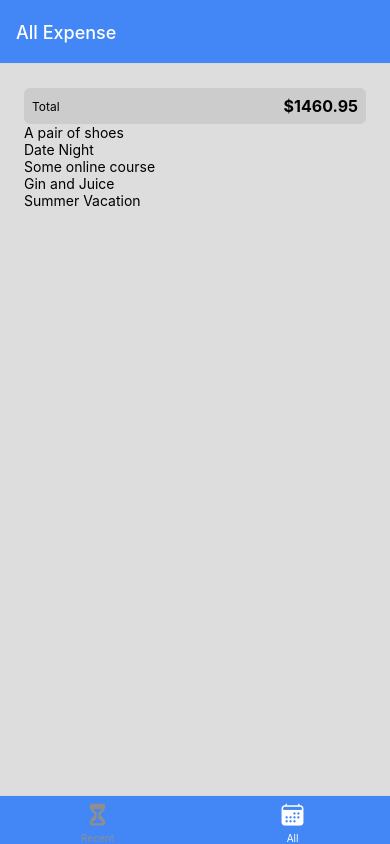
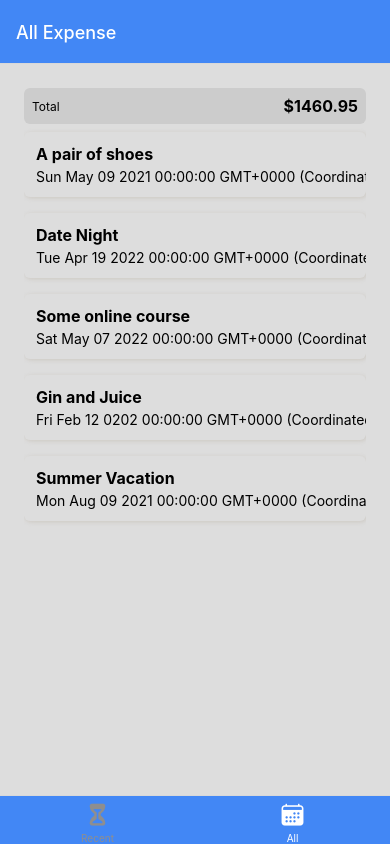
Before and after one commit to Edswel/expensetrackerapp, a React Native app: screen /AllExpenses in a window 390 px wide. Built offline with nearby package versions, Linux system fonts and the light colour scheme.

Commit message:
Styling expense list

```diff
--- /dev/null
+++ b/components/ExpensesOutput/ExpenseItem.js
@@ -0,0 +1,55 @@
+import { View, Text, StyleSheet, Pressable } from 'react-native';
+import { GlobalStyles } from '../../constants/styles';
+
+function ExpenseItem({ description, amount, date }) {
+    return (
+        <Pressable>
+            <View style={styles.expenseItem}>
+                <View>
+                    <Text style={[styles.textBase, styles.description]}>{description}</Text>
+                    <Text style={styles.textBase}>{date.toString()}</Text>
+                </View>
+                <View style={styles.amountContainer}>
+                    <Text style={styles.amount}>{amount}</Text>
+                </View>
+            </View>
+        </Pressable>
+    )
+}
+
+export default ExpenseItem;
+
+const styles = StyleSheet.create({
+    expenseItem: {
+        padding: 12,
+        marginVertical: 8,
+        backgroundColor: GlobalStyles.colors.background,
+        flexDirection: 'row',
+        justifyContent: 'space-between',
+        borderRadius: 6,
+        elevation: 3,
+        shadowColor: GlobalStyles.colors.shadow,
+        shadowRadius: 4,
+        shadowOffset: { width: 1, height: 1 },
+        shadowOpacity: 0.4
+    },
+    textBase: {
+        color: 'black'
+    },
+    description: {
+        fontSize: 16,
+        marginBottom: 4,
+        fontWeight: 'bold'
+    },
+    amountContainer: {
+        paddingHorizontal: 12,
+        paddingVertical: 4,
+        backgroundColor: 'white',
+        justifyContent: 'center',
+        alignItems: 'center',
+        borderRadius: 4
+    }, amount: {
+        color: 'black',
+        fontWeight: 'bold'
+    }
+});
--- a/components/ExpensesOutput/ExpensesList.js
+++ b/components/ExpensesOutput/ExpensesList.js
@@ -1,8 +1,9 @@
-import { Text, FlatList } from 'react-native';
+import { FlatList } from 'react-native';
+import ExpenseItem from './ExpenseItem';
 
 function renderExpenseItem(itemData) {
     return (
-        <Text>{itemData.item.description}</Text>
+        <ExpenseItem {...itemData.item} />
     )
 }
 
--- a/components/ExpensesOutput/ExpensesOutput.js
+++ b/components/ExpensesOutput/ExpensesOutput.js
@@ -50,7 +50,9 @@
 const styles = StyleSheet.create({
     container: {
         flex: 1,
-        padding: 24,
+        paddingHorizontal: 24,
+        paddingTop: 24,
+        paddingBottom: 0,
         backgroundColor: GlobalStyles.colors.background
     }
 });
--- a/constants/styles.js
+++ b/constants/styles.js
@@ -2,6 +2,7 @@
     colors: {
         header: '#4287f5',
         HeaderBackground: '#cccccc',
-        background: '#dddddd'
+        background: '#dddddd',
+        shadow: '#b3ab98'
     }
 }
```
